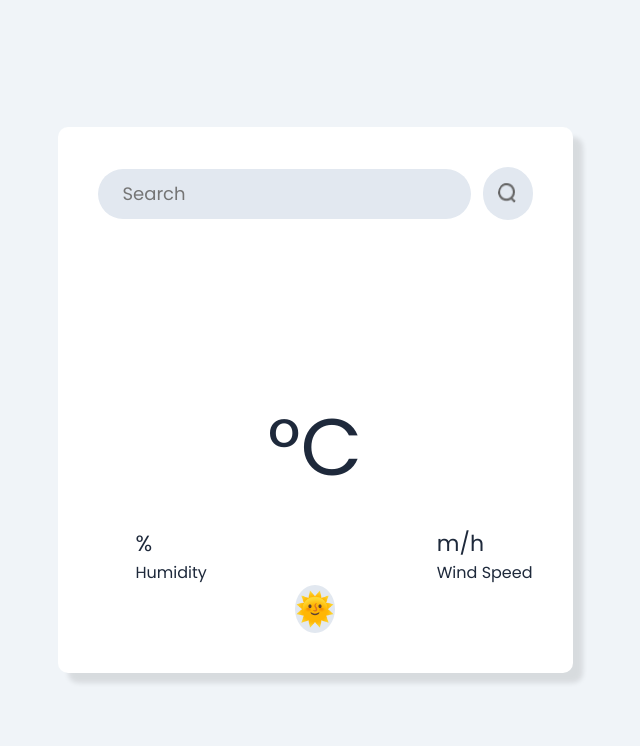
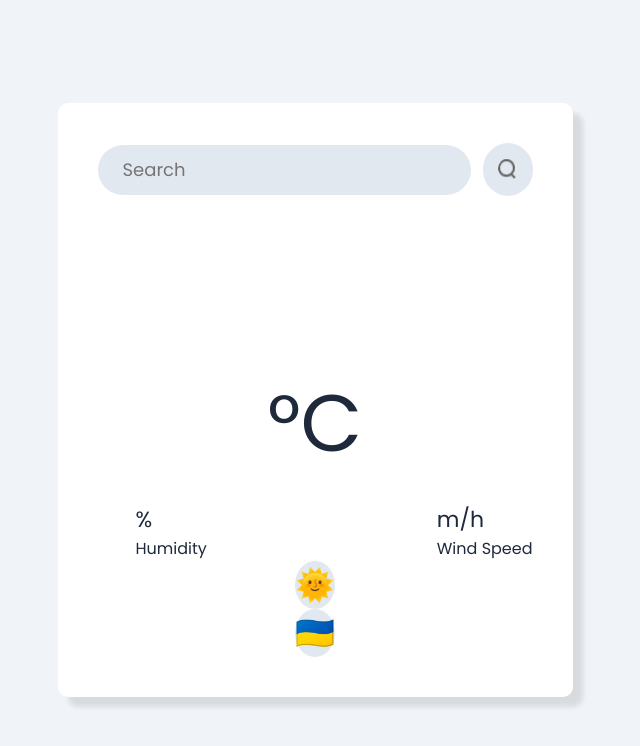
Before and after one commit to ivan-chukhalo/waz-up, a React (Vite) app: page / in a window 1280 px wide. Shown: the top 746 px of the page, without its empty margins (325-965 px from the left). Built offline with nearby package versions, Linux system fonts and the light colour scheme; no server answers.

Commit message:
feat: create LanguageToggler

```diff
--- /dev/null
+++ b/src/components/LanguageToggler.jsx
@@ -0,0 +1,21 @@
+import React from "react";
+import Toggler from "./Toggler";
+import useLanguage from "../hooks/useLanguage";
+
+const LanguageToggler = () => {
+  const { language, toggleLanguage } = useLanguage();
+  const valueList = {
+    uk: "🇺🇦",
+    en: "🇬🇧",
+  };
+
+  return (
+    <Toggler
+      value={language}
+      valueList={valueList}
+      useAction={toggleLanguage}
+    />
+  );
+};
+
+export default LanguageToggler;
--- a/src/components/Weather.jsx
+++ b/src/components/Weather.jsx
@@ -4,6 +4,7 @@ import search_icon from "../assets/icons/search.png";
 import wind_icon from "../assets/icons/wind.png";
 import humidity_icon from "../assets/icons/humidity.png";
 import ThemeToggler from "./ThemeToggler";
+import LanguageToggler from './LanguageToggler';
 
 const Weather = () => {
   let inputRef = useRef(null);
@@ -83,6 +84,7 @@ const Weather = () => {
         </div>
       </div>
       <ThemeToggler />
+      <LanguageToggler />
     </div>
   );
 };
--- /dev/null
+++ b/src/hooks/useLanguage.jsx
@@ -0,0 +1,21 @@
+import { useState, useEffect } from "react";
+
+export default function useLanguage() {
+  const [language, setLanguage] = useState(() => {
+    return localStorage.getItem("language") || "uk";
+  });
+
+  useEffect(() => {
+    localStorage.setItem("language", language);
+    /* initialazing DOM with languge*/
+    console.log(language);
+  }, [language]);
+
+  const toggleLanguage = () => {
+    const newLanguage = language === "uk" ? "en" : "uk";
+    setLanguage(newLanguage);
+    /* apply changes to DOM*/
+  };
+
+  return { language, toggleLanguage };
+}
```
